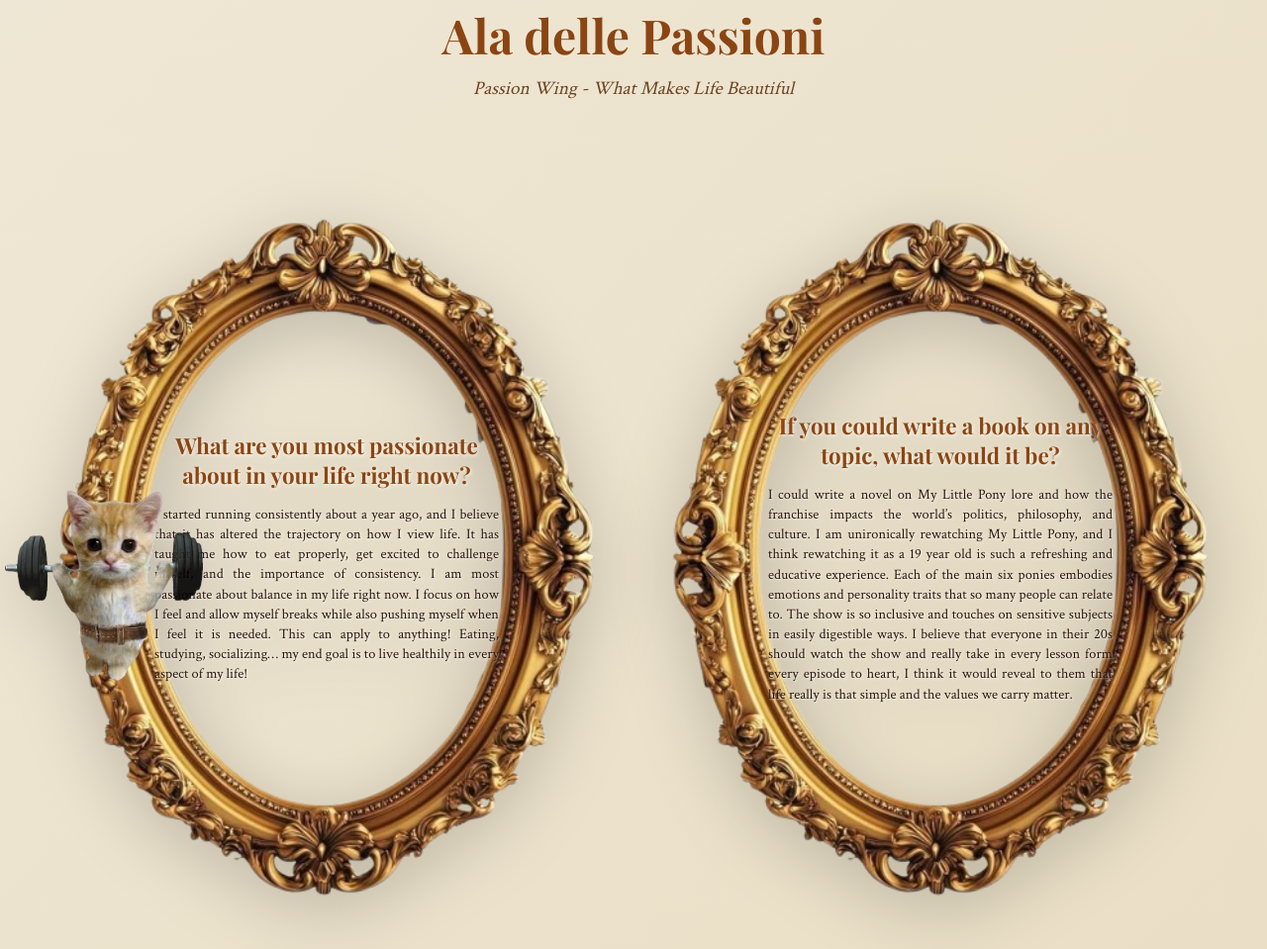
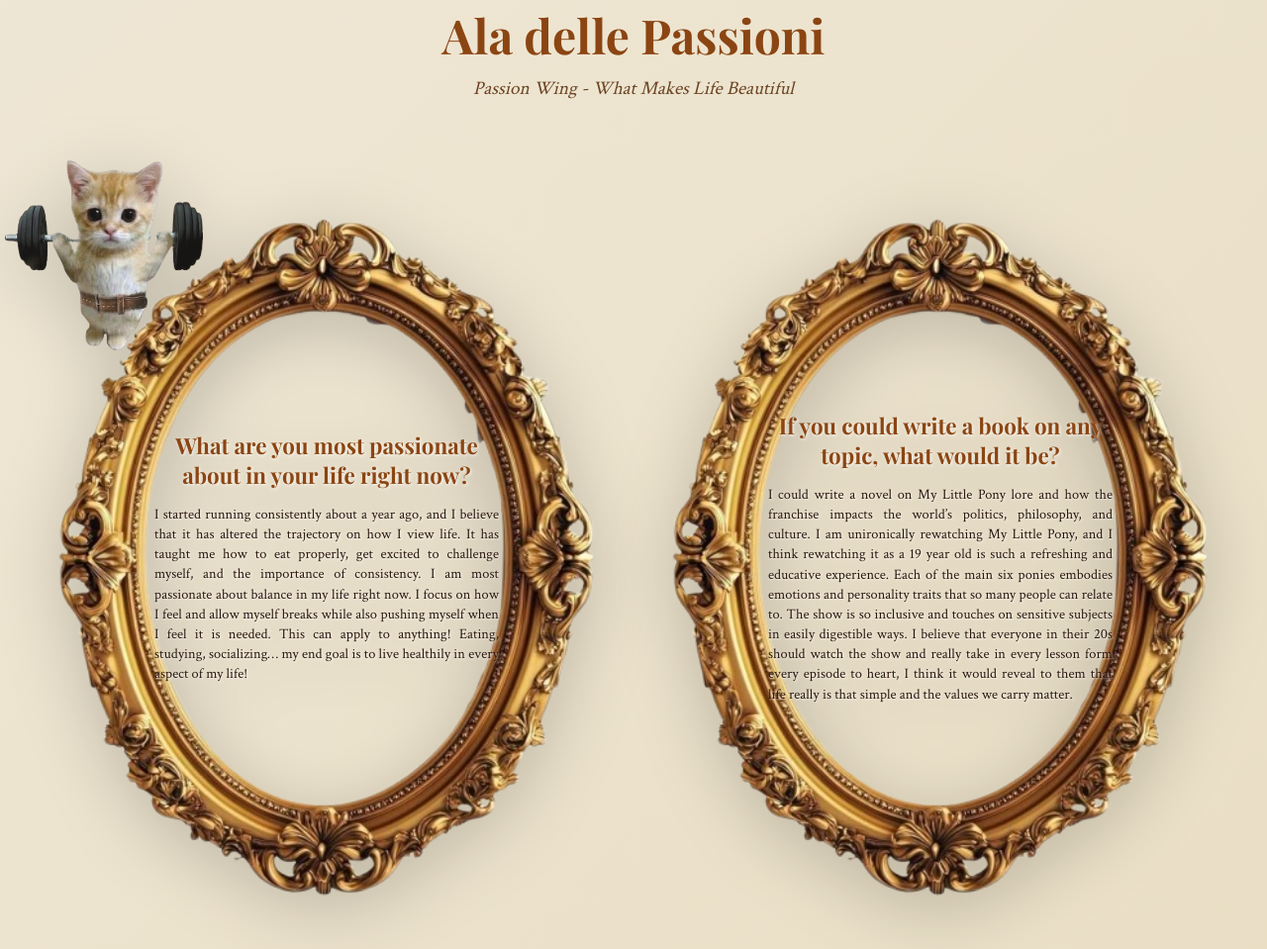
Before and after one commit to amandarinle/amanda-bluebonnets-gallery, a plain HTML site: page index.html in a window 1280 px wide. Shown: the part 2835-3794 px from the top of the page at 99% size. Drawn offline with nearby package versions, Linux system fonts and the light colour scheme.

Commit message:
passion frame

```diff
--- a/index.html
+++ b/index.html
@@ -366,8 +366,7 @@
 
         .sticker-gym {
             left: -35px;
-            top: 50%;
-            transform: translateY(-35%);
+            top: -40px;
         }
 
         /* Sparkles for stickers */
```
